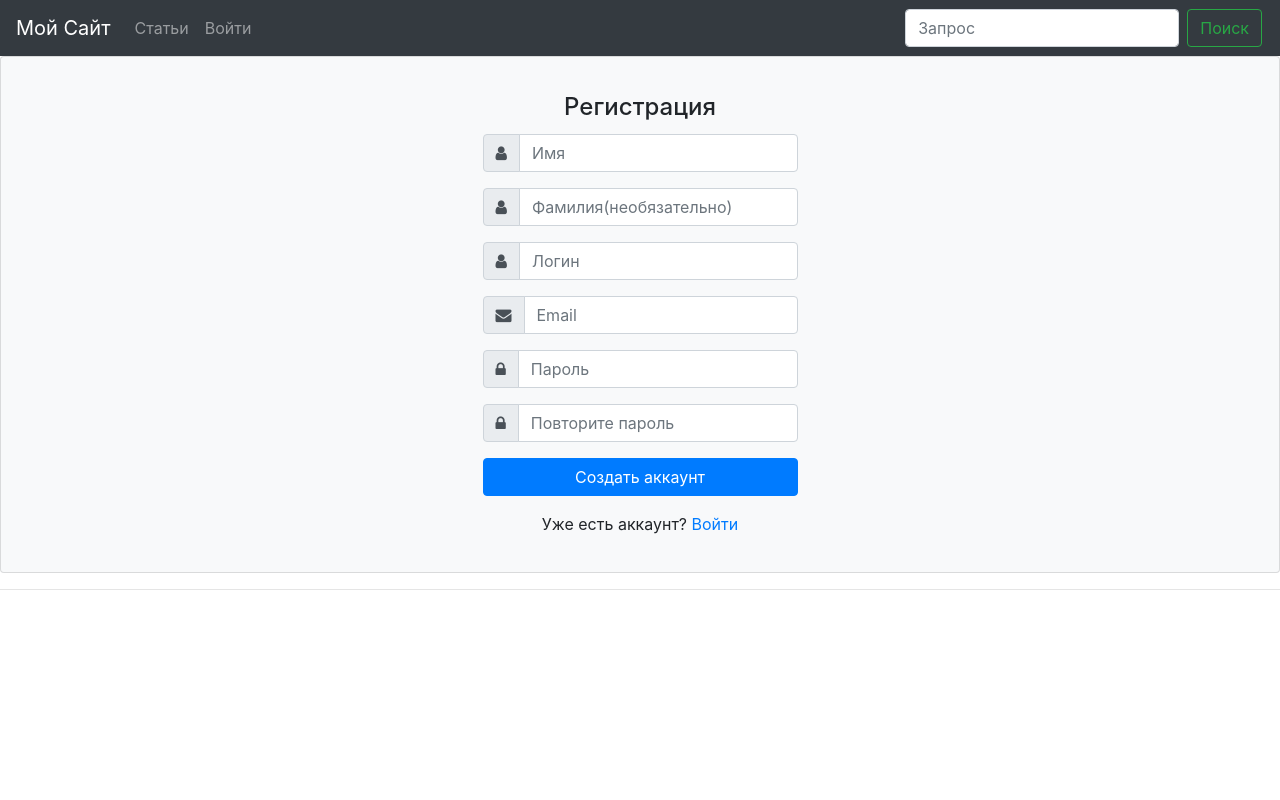
After one commit to MrSedan/djansite, a Django app: page /register/ in a window 1280 px wide. The commit adds this page. Run offline with Django 3.2, Linux system fonts and the light colour scheme; some libraries are stand-ins or nearby versions.

Commit message:
Login, Register and LogOut

```diff
--- a/newsite/newsite/urls.py
+++ b/newsite/newsite/urls.py
@@ -18,5 +18,5 @@ from django.urls import path, include
 
 urlpatterns = [
     path('admin/', admin.site.urls),
-    path('profile/', include('profiles.urls'))
+    path('', include('profiles.urls'))
 ]
--- a/newsite/profiles/forms.py
+++ b/newsite/profiles/forms.py
@@ -1,4 +1,15 @@
 from django import forms
+from django.core.validators import EmailValidator
 
 class LoginForm(forms.Form):
-    login = forms.TextInput()
+    login = forms.CharField(label='Login', max_length=20, required=True, widget=forms.TextInput(attrs={'class': 'form-control', 'placeholder': 'Логин'}))
+    password = forms.CharField(label='Password', max_length=48, required=True, widget=forms.PasswordInput(attrs={'class': 'form-control', 'placeholder': 'Пароль'}))
+    remember = forms.BooleanField(label='Remember Me', required=False)
+
+class RegisterForm(forms.Form):
+    first_name = forms.CharField(label='First Name', max_length=20, required=True, widget=forms.TextInput(attrs={'class': 'form-control', 'placeholder': 'Имя'}))
+    second_name = forms.CharField(label='Second Name', max_length=20, required=False, widget=forms.TextInput(attrs={'class': 'form-control', 'placeholder': 'Фамилия(необязательно)'}))
+    login = forms.CharField(label='Login', max_length=20, required=True, widget=forms.TextInput(attrs={'class': 'form-control', 'placeholder': 'Логин'}))
+    email = forms.EmailField(label='Email', max_length=48, required=True, widget=forms.TextInput(attrs={'class': 'form-control', 'placeholder': 'Email'}))
+    password = forms.CharField(label='Password', max_length=48, required=True, widget=forms.PasswordInput(attrs={'class': 'form-control', 'placeholder': 'Пароль'}))
+    re_password = forms.CharField(label='Repeat password', max_length=48, required=True, widget=forms.PasswordInput(attrs={'class': 'form-control', 'placeholder': 'Повторите пароль'}))
--- a/newsite/profiles/urls.py
+++ b/newsite/profiles/urls.py
@@ -4,5 +4,8 @@ from . import views
 app_name = 'profile'
 
 urlpatterns = [
-    path('', views.index, name='index')
+    path('', views.index, name='index'),
+    path('login/', views.log_in, name='login'),
+    path('logout/', views.log_out, name='logout'),
+    path('register/', views.register, name='register')
 ]
--- a/newsite/profiles/views.py
+++ b/newsite/profiles/views.py
@@ -1,4 +1,76 @@
-from django.shortcuts import render
+from django.shortcuts import render, redirect
+from .forms import LoginForm, RegisterForm
+from django.contrib.auth import authenticate, login, logout
+from django.contrib import messages
+from django.contrib.auth.models import User
 
 def index(request):
     return render(request, 'profiles/index.html')
+
+def log_in(request):
+    if request.user.is_authenticated:
+        messages.success(request, "Вы уже вошли!")
+        return redirect('profile:index')
+    if request.method=='POST':
+        form = LoginForm(request.POST)
+        if form.is_valid():
+            username = form.cleaned_data['login']
+            password = form.cleaned_data['password']
+            user = authenticate(username=username, password=password)
+            if user is not None:
+                if user.is_active:
+                    login(request, user)
+                    messages.success(request, "Успешный вход!")
+                    return redirect('profile:index')
+            else:
+                messages.error(request, "Неправильные логин или пароль!")
+    form = LoginForm()
+    return render(request, 'profiles/login.html', {'form':form})
+
+def log_out(request):
+    if request.user.is_anonymous:
+        return redirect('profile:index')
+    logout(request)
+    messages.success(request, "Вы успешно вышли из аккаунта!")
+    return redirect('profile:index')
+
+def register(request):
+    if request.user.is_authenticated:
+        messages.success(request, "Вы уже вошли!")
+        return redirect('profile:index')
+    if request.method=='POST':
+        form = RegisterForm(request.POST)
+        if form.is_valid():
+            first_name = form.cleaned_data['first_name']
+            second_name = form.cleaned_data['second_name']
+            try:
+                User.objects.get(username=form.cleaned_data['login'])
+                messages.error(request, "Такой ник уже зарегистрирован!")
+                form = RegisterForm()
+                return redirect('profile:register', kwargs={'form': form})
+            except:
+                pass
+
+            try:
+                User.objects.get(email=form.cleaned_data['email'])
+                messages.error(request, "Эта почта уже зарегистрирована!")
+                form = RegisterForm()
+                return redirect('profile:register', kwargs={'form': form})
+            except:
+                pass
+            email = form.cleaned_data['email']
+            if form.cleaned_data['password'] != form.cleaned_data['re_password']:
+                messages.error(request, "Пароли не совпадают!")
+                form = RegisterForm()
+                return redirect('profile:register', kwargs={'form': form})
+            else:
+                user = User(first_name=first_name, email=email, username=request.POST['login'])
+                if second_name is not None:
+                    user.last_name = second_name
+                user.set_password(form.cleaned_data['password'])
+                user.save()
+                messages.success(request, "Вы успешно зарегистрировались!")
+                form = LoginForm()
+                return redirect('profile:login')
+    form = RegisterForm()
+    return render(request, 'profiles/register.html', {'form': form})
--- a/newsite/templates/base.html
+++ b/newsite/templates/base.html
@@ -1,11 +1,51 @@
 <html>
-    <head>
-        <title>
-        Test
-        </title>
-    </head>
-    <body>
-    {% block content %}
-    {% endblock %}
-    </body>
+<head>
+    <meta charset="utf-8">
+    <link rel="stylesheet" href="https://stackpath.bootstrapcdn.com/bootstrap/4.3.1/css/bootstrap.min.css" integrity="sha384-ggOyR0iXCbMQv3Xipma34MD+dH/1fQ784/j6cY/iJTQUOhcWr7x9JvoRxT2MZw1T" crossorigin="anonymous">
+    <title>{% block title %}Мой сайт{% endblock %}</title>
+    <link rel="stylesheet" href="https://stackpath.bootstrapcdn.com/font-awesome/4.7.0/css/font-awesome.min.css">
+</head>
+<body>
+    <nav class="navbar navbar-expand-lg navbar-dark bg-dark">
+        <a class="navbar-brand" href="{% url 'profile:index' %}">Мой Сайт</a>
+
+        <div class="navbar-collapse">
+            <ul class="navbar-nav mr-auto">
+                {% if request.user.is_authenticated %}
+                <li class="nav-item">
+                    <a class="nav-link" href="#">Профиль</a>
+                </li>
+                {% endif %}
+                <li class="nav-item">
+                    <a class="nav-link" href="#">Статьи</a>
+                </li>
+                <li>
+                    {% if request.user.is_anonymous %}
+                        <a class="nav-link" href="{% url 'profile:login' %}">Войти</a>
+                    {% else %}
+                        <a class="nav-link" href="{% url 'profile:logout' %}">Выйти</a>
+                    {% endif %}
+                </li>
+            </ul>
+            <form class="form-inline my-2 my-lg-0">
+              <input class="form-control mr-sm-2" type="search" placeholder="Запрос" aria-label="Search">
+              <button class="btn btn-outline-success my-2 my-sm-0" type="submit">Поиск</button>
+            </form>
+        </div>
+        <table>
+            <td>
+            </td>
+        </table>
+    </nav>
+    {% block content %}{% endblock %}
+    <hr>
+    <br>
+    {% if messages %}
+        <ul>
+            {% for message in messages %}
+            <li {% if message.tags %} class="{{ message.tags }}" {% endif %}>{{ message }}</li>
+            {% endfor %}
+        </ul>
+    {% endif %}
+</body>
 </html>
--- /dev/null
+++ b/newsite/templates/profiles/register.html
@@ -0,0 +1,58 @@
+{% extends 'base.html' %}
+{% block title %}
+Регистрация
+{% endblock %}
+{% block content %}
+    {% if request.user.is_anonymous %}
+    <div class="card bg-light">
+    <article class="card-body mx-auto" style="max-width: 400px;">
+        <h4 class="card-title mt-3 text-center">Регистрация</h4>
+        <form method="post" action="">
+        {% csrf_token %}
+        <div class="form-group input-group">
+            <div class="input-group-prepend">
+                <span class="input-group-text"> <i class="fa fa-user"></i> </span>
+             </div>
+            {{ form.first_name }}
+        </div>
+        <div class="form-group input-group">
+            <div class="input-group-prepend">
+                <span class="input-group-text"> <i class="fa fa-user"></i> </span>
+             </div>
+            {{ form.second_name }}
+        </div>
+        <div class="form-group input-group">
+            <div class="input-group-prepend">
+                <span class="input-group-text"> <i class="fa fa-user"></i> </span>
+             </div>
+            {{ form.login }}
+        </div> <!-- form-group// -->
+        <div class="form-group input-group">
+            <div class="input-group-prepend">
+                <span class="input-group-text"> <i class="fa fa-envelope"></i> </span>
+             </div>
+            {{ form.email }}
+        </div>
+        <div class="form-group input-group">
+            <div class="input-group-prepend">
+                <span class="input-group-text"> <i class="fa fa-lock"></i> </span>
+            </div>
+            {{ form.password }}
+        </div> <!-- form-group// -->
+        <div class="form-group input-group">
+            <div class="input-group-prepend">
+                <span class="input-group-text"> <i class="fa fa-lock"></i> </span>
+            </div>
+            {{ form.re_password }}
+        </div> <!-- form-group// -->
+        <div class="form-group">
+            <button type="submit" class="btn btn-primary btn-block"> Создать аккаунт  </button>
+        </div> <!-- form-group// -->
+        <p class="text-center">Уже есть аккаунт? <a href="{% url 'profile:login' %}">Войти</a> </p>
+    </form>
+    </article>
+    </div> <!-- card.// -->
+    {% else %}
+    <h1>Вы уже авторизированы! <a href="{% url 'profile:index' %}">Вернуться на главную страницу?</a></h1>
+    {% endif %}
+{% endblock %}
```
Also changed, not shown: newsite/templates/profiles/index.html (+5 -2 lines), newsite/templates/profiles/login.html (added, +36 -0 lines), newsite/templates/profiles/logout.html (added, +9 -0 lines), 1 other file.
